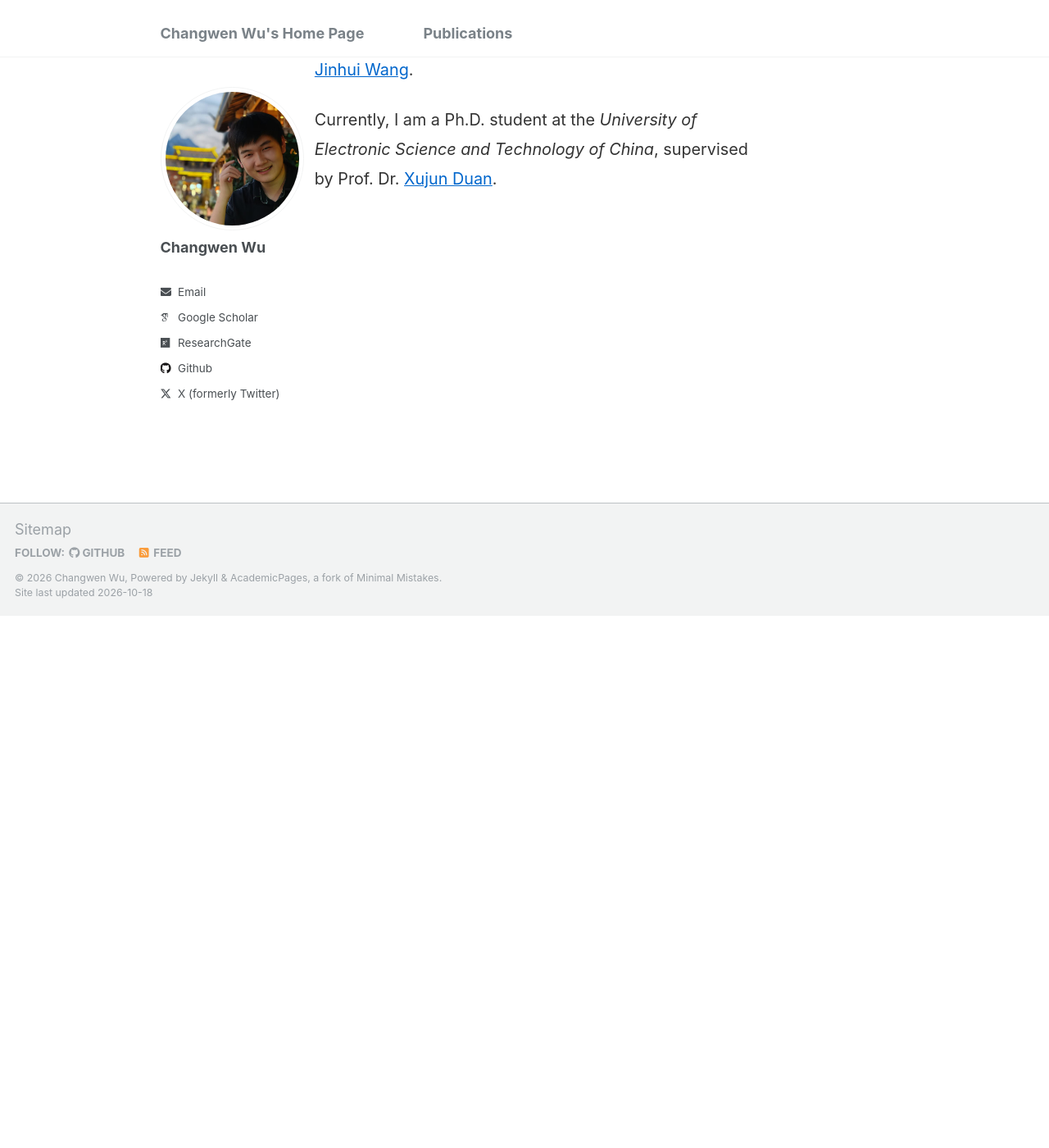
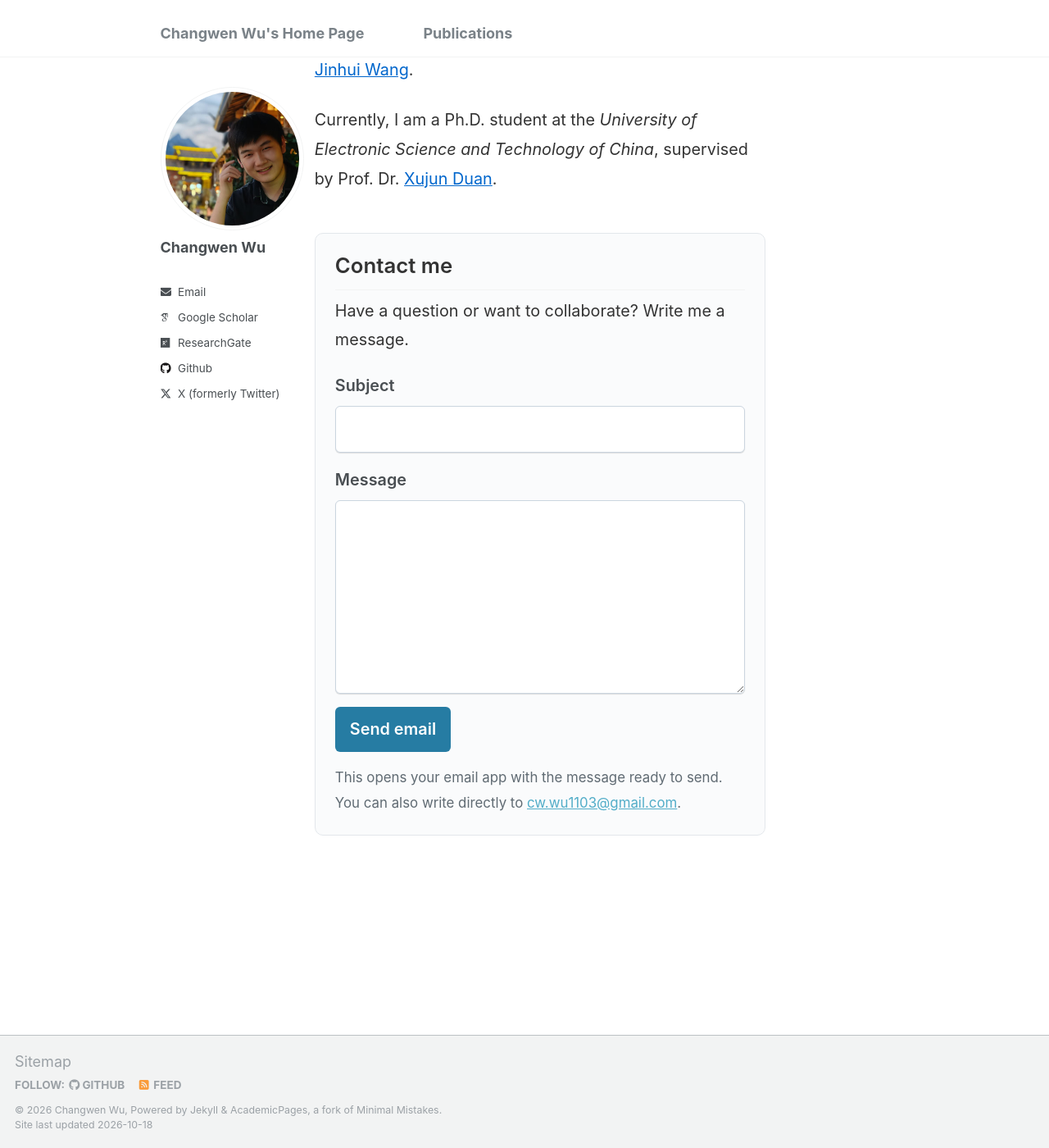
Before and after one commit to Changwen-Wu/Changwen-Wu.github.io, a Jekyll site: the page built from _pages/about.md, in a window 1280 px wide and 1400 px high, scrolled down 649 px. Shown: the whole window at 82% size. Built offline with Jekyll 4.4.1, drawn with Linux system fonts in a browser that asks for light colours; some web fonts are replaced.

Commit message:
Add email compose form to homepage

```diff
--- a/_pages/about.md
+++ b/_pages/about.md
@@ -31,4 +31,37 @@ redirect_from:
 
 
 
+
+<section id="contact" style="margin-top: 48px; padding: 24px; border: 1px solid #e3e7eb; border-radius: 10px; background: #fafbfc;">
+  <h2 style="margin: 0 0 8px; font-size: 1.3em; font-weight: 600;">Contact me</h2>
+  <p style="margin: 0 0 20px;">Have a question or want to collaborate? Write me a message.</p>
+  <form id="home-contact-form">
+    <label for="contact-subject" style="display: block; margin-bottom: 6px; font-weight: 600;">Subject</label>
+    <input id="contact-subject" name="subject" type="text" required style="display: block; width: 100%; box-sizing: border-box; margin-bottom: 16px; padding: 10px 12px; border: 1px solid #cbd5df; border-radius: 6px; font: inherit;" />
+
+    <label for="contact-message" style="display: block; margin-bottom: 6px; font-weight: 600;">Message</label>
+    <textarea id="contact-message" name="message" rows="6" required style="display: block; width: 100%; box-sizing: border-box; margin-bottom: 16px; padding: 10px 12px; border: 1px solid #cbd5df; border-radius: 6px; font: inherit; resize: vertical;"></textarea>
+
+    <button type="submit" style="padding: 10px 18px; border: 0; border-radius: 6px; background: #267ca3; color: #fff; font: inherit; font-weight: 600; cursor: pointer;">Send email</button>
+  </form>
+  <p style="margin: 16px 0 0; font-size: 0.85em; color: #606b73;">This opens your email app with the message ready to send. You can also write directly to <a href="mailto:{{ site.author.email | escape }}">{{ site.author.email | escape }}</a>.</p>
+</section>
+
+<script>
+(function () {
+  var form = document.getElementById("home-contact-form");
+  if (!form) return;
+  form.addEventListener("submit", function (event) {
+    event.preventDefault();
+    var subject = form.elements.subject.value.trim();
+    var message = form.elements.message.value.trim();
+    if (!subject || !message) return;
+    var recipient = {{ site.author.email | jsonify }};
+    window.location.href = "mailto:" + recipient
+      + "?subject=" + encodeURIComponent(subject)
+      + "&body=" + encodeURIComponent(message);
+  });
+})();
+</script>
+
 </div>
```
